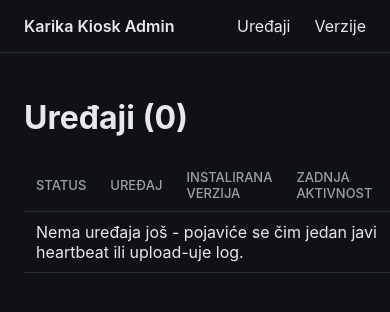
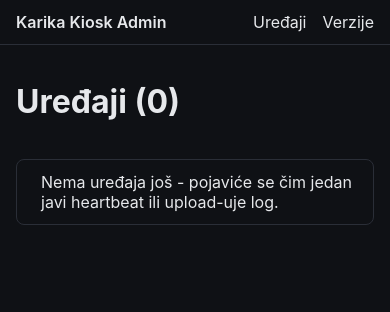
Before and after one commit to eightman0/karika-kmm, a FastAPI app: page /devices in a window 390 px wide; the page is wider, and only the part inside the window is pictured. Shown: the top 312 px of that part. Run offline with FastAPI, Linux system fonts and the light colour scheme.

Commit message:
Make the dashboard usable on mobile
Devices table becomes stacked cards below 640px (data-label attrs +
::before, thead hidden) instead of squeezing 5 columns or forcing
horizontal scroll on a phone. detail-table (device detail + current
version) stacks label above value the same way. Forms go full-width,
inputs bumped to 16px to stop iOS Safari auto-zooming on focus, nav wraps
instead of overflowing. .table-scroll wrapper stays as a fallback so no
table can ever break the page width even on something the card rules
don't cover.

Verified via TestClient that all three pages still render (200) and the
new data-label markup is present - can't verify actual mobile rendering
without a real device/browser.

```diff
--- a/admin-dashboard/app/static/style.css
+++ b/admin-dashboard/app/static/style.css
@@ -21,7 +21,8 @@ body {
 
 .topnav {
   display: flex;
-  gap: 24px;
+  flex-wrap: wrap;
+  gap: 12px 24px;
   align-items: center;
   padding: 16px 24px;
   border-bottom: 1px solid var(--border);
@@ -31,6 +32,11 @@ body {
 .topnav .brand { font-weight: 600; margin-right: auto; }
 
 main { padding: 24px; max-width: 960px; margin: 0 auto; }
+
+/* Tables scroll horizontally rather than ever breaking the page width - the mobile
+   card transform below is the real fix, this is just a safety net (e.g. a very long
+   device id). */
+.table-scroll { width: 100%; overflow-x: auto; }
 
 table { width: 100%; border-collapse: collapse; margin-top: 16px; }
 th, td { text-align: left; padding: 10px 12px; border-bottom: 1px solid var(--border); }
@@ -46,27 +52,68 @@ form { margin-top: 12px; display: flex; flex-direction: column; gap: 12px; max-w
 label { display: flex; flex-direction: column; gap: 4px; font-size: 14px; color: var(--muted); }
 label.checkbox { flex-direction: row; align-items: center; gap: 8px; }
 
-input[type=text], input[type=number], input[type=url] {
-  padding: 8px 10px;
+input[type=text], input[type=number], input[type=url], input[type=file] {
+  padding: 10px;
   border-radius: 6px;
   border: 1px solid var(--border);
   background: var(--card);
   color: var(--text);
-  font-size: 14px;
+  font-size: 16px; /* 16px+ stops iOS Safari auto-zooming into the field on focus */
+  width: 100%;
 }
 
 button {
-  padding: 10px 16px;
+  padding: 12px 16px;
   border-radius: 6px;
   border: none;
   background: var(--blue);
   color: white;
   font-weight: 600;
+  font-size: 15px;
   cursor: pointer;
-  width: fit-content;
+  width: 100%;
 }
 button:hover { opacity: 0.9; }
 
 .error { color: var(--red); }
 .hint { color: var(--muted); font-size: 13px; }
 a { color: var(--blue); }
+
+@media (max-width: 640px) {
+  .topnav { padding: 12px 16px; gap: 8px 16px; }
+  main { padding: 16px; }
+  form { max-width: 100%; }
+  button { width: 100%; }
+
+  .devices-table thead { display: none; }
+  .devices-table, .devices-table tbody, .devices-table tr, .devices-table td {
+    display: block;
+    width: 100%;
+  }
+  .devices-table tr {
+    margin-top: 12px;
+    border: 1px solid var(--border);
+    border-radius: 8px;
+    padding: 4px 12px;
+  }
+  .devices-table td {
+    display: flex;
+    justify-content: space-between;
+    align-items: center;
+    gap: 12px;
+    border-bottom: 1px solid var(--border);
+    padding: 8px 0;
+  }
+  .devices-table td:last-child { border-bottom: none; }
+  .devices-table td::before {
+    content: attr(data-label);
+    color: var(--muted);
+    font-size: 12px;
+    text-transform: uppercase;
+    font-weight: 500;
+  }
+
+  .detail-table tr { display: flex; flex-direction: column; padding: 8px 0; }
+  .detail-table th, .detail-table td { display: block; width: auto; border-bottom: none; padding: 2px 0; }
+  .detail-table tr:not(:last-child) { border-bottom: 1px solid var(--border); }
+}
--- a/admin-dashboard/app/templates/devices.html
+++ b/admin-dashboard/app/templates/devices.html
@@ -2,6 +2,7 @@
 {% block title %}Uređaji - Karika Kiosk Admin{% endblock %}
 {% block content %}
 <h1>Uređaji ({{ devices|length }})</h1>
+<div class="table-scroll">
 <table class="devices-table">
   <thead>
     <tr>
@@ -15,15 +16,16 @@
   <tbody>
     {% for d in devices %}
     <tr>
-      <td><span class="badge badge-{{ d.status }}">{{ d.status }}</span></td>
-      <td><a href="/devices/{{ d.id }}">{{ d.id }}</a></td>
-      <td>{{ d.installedVersionName or "-" }} ({{ d.installedVersionCode or "-" }})</td>
-      <td>{{ d.lastSeenAt.strftime("%Y-%m-%d %H:%M") if d.lastSeenAt else "nikad" }}</td>
-      <td>{{ d.lastLogUploadAt.strftime("%Y-%m-%d %H:%M") if d.lastLogUploadAt else "-" }}</td>
+      <td data-label="Status"><span class="badge badge-{{ d.status }}">{{ d.status }}</span></td>
+      <td data-label="Uređaj"><a href="/devices/{{ d.id }}">{{ d.id }}</a></td>
+      <td data-label="Verzija">{{ d.installedVersionName or "-" }} ({{ d.installedVersionCode or "-" }})</td>
+      <td data-label="Zadnja aktivnost">{{ d.lastSeenAt.strftime("%Y-%m-%d %H:%M") if d.lastSeenAt else "nikad" }}</td>
+      <td data-label="Zadnji log">{{ d.lastLogUploadAt.strftime("%Y-%m-%d %H:%M") if d.lastLogUploadAt else "-" }}</td>
     </tr>
     {% else %}
     <tr><td colspan="5">Nema uređaja još - pojaviće se čim jedan javi heartbeat ili upload-uje log.</td></tr>
     {% endfor %}
   </tbody>
 </table>
+</div>
 {% endblock %}
```
